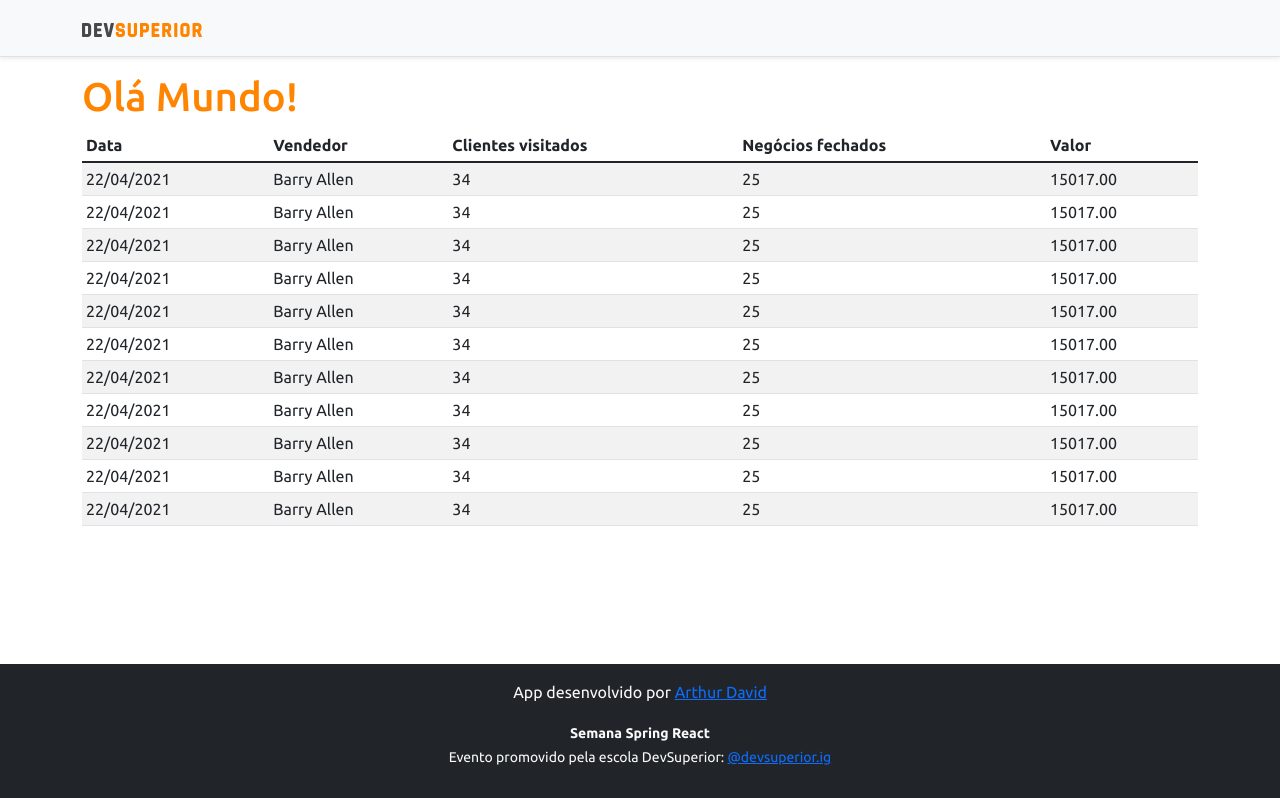
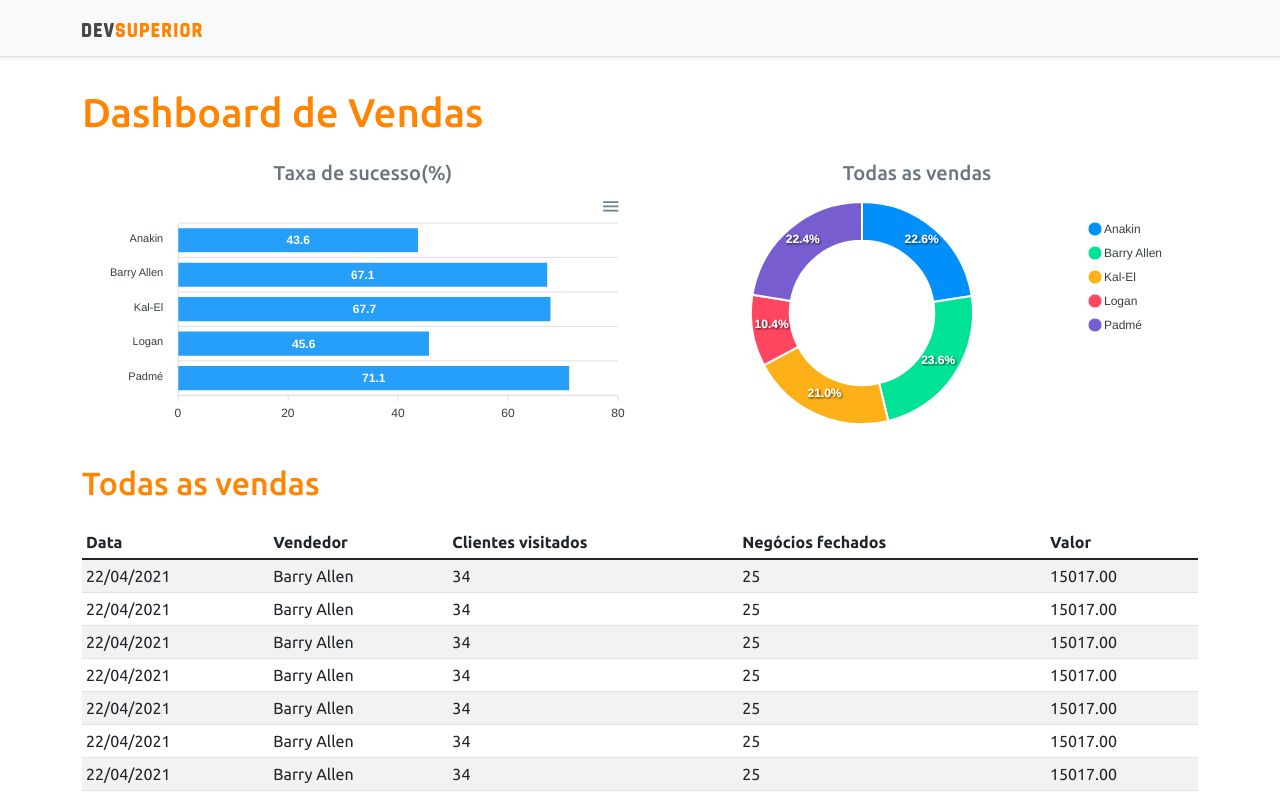
Before and after one commit to arthur-david/projeto-sds5, a React (Create React App) app in the folder frontend/: page / in a window 1280 px wide. Shown: the top 798 px of the page. Built offline with nearby package versions, Linux system fonts and the light colour scheme.

Commit message:
Static Charts

```diff
--- a/frontend/package.json
+++ b/frontend/package.json
@@ -11,8 +11,10 @@
     "@types/node": "^12.0.0",
     "@types/react": "^17.0.0",
     "@types/react-dom": "^17.0.0",
+    "apexcharts": "^3.29.0",
     "bootstrap": "^5.1.3",
     "react": "^17.0.2",
+    "react-apexcharts": "^1.3.9",
     "react-dom": "^17.0.2",
     "react-scripts": "4.0.3",
     "typescript": "^4.1.2",
--- a/frontend/src/App.tsx
+++ b/frontend/src/App.tsx
@@ -1,3 +1,5 @@
+import DonutChart from 'components/DonutChart'
+import BarChart from 'components/BarChart'
 import DataTable from 'components/DataTable'
 import Footer from 'components/Footer'
 import NavBar from 'components/NavBar'
@@ -7,7 +9,26 @@
         <>
             <NavBar />
             <div className="container">
-                <h1 className="text-primary">Olá Mundo!</h1>
+                <h1 className="text-primary py-3">Dashboard de Vendas</h1>
+
+                <div className="row px-3">
+                    <div className="col-sm-6">
+                        <h5 className="text-center text-secondary">
+                            Taxa de sucesso(%)
+                        </h5>
+                        <BarChart />
+                    </div>
+                    <div className="col-sm-6">
+                        <h5 className="text-center text-secondary">
+                            Todas as vendas
+                        </h5>
+                        <DonutChart />
+                    </div>
+                </div>
+
+                <div className="py-3">
+                    <h2 className="text-primary">Todas as vendas</h2>
+                </div>
 
                 <DataTable />
             </div>
--- /dev/null
+++ b/frontend/src/components/BarChart/index.tsx
@@ -0,0 +1,34 @@
+import Chart from 'react-apexcharts'
+
+const BarChart = () => {
+    const options = {
+        plotOptions: {
+            bar: {
+                horizontal: true
+            }
+        }
+    }
+
+    const mockData = {
+        labels: {
+            categories: ['Anakin', 'Barry Allen', 'Kal-El', 'Logan', 'Padmé']
+        },
+        series: [
+            {
+                name: '% Sucesso',
+                data: [43.6, 67.1, 67.7, 45.6, 71.1]
+            }
+        ]
+    }
+
+    return (
+        <Chart
+            options={{ ...options, xaxis: mockData.labels }}
+            series={mockData.series}
+            type="bar"
+            height="240"
+        />
+    )
+}
+
+export default BarChart
--- /dev/null
+++ b/frontend/src/components/DonutChart/index.tsx
@@ -0,0 +1,25 @@
+import Chart from 'react-apexcharts'
+
+const DonutChart = () => {
+    const mockData = {
+        series: [477138, 499928, 444867, 220426, 473088],
+        labels: ['Anakin', 'Barry Allen', 'Kal-El', 'Logan', 'Padmé']
+    }
+
+    const options = {
+        legend: {
+            show: true
+        }
+    }
+
+    return (
+        <Chart
+            options={{ ...options, labels: mockData.labels }}
+            series={mockData.series}
+            type="donut"
+            height="240"
+        />
+    )
+}
+
+export default DonutChart
```
Also changed, not shown: 1 other file (tests, documents, lock files or other folders).
